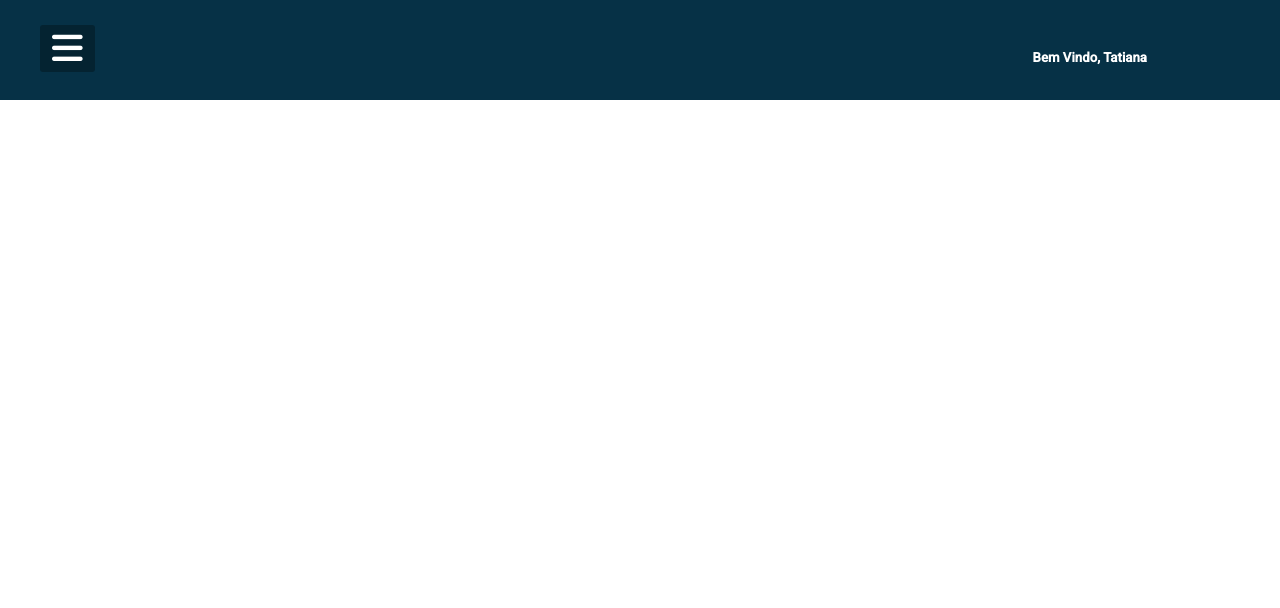
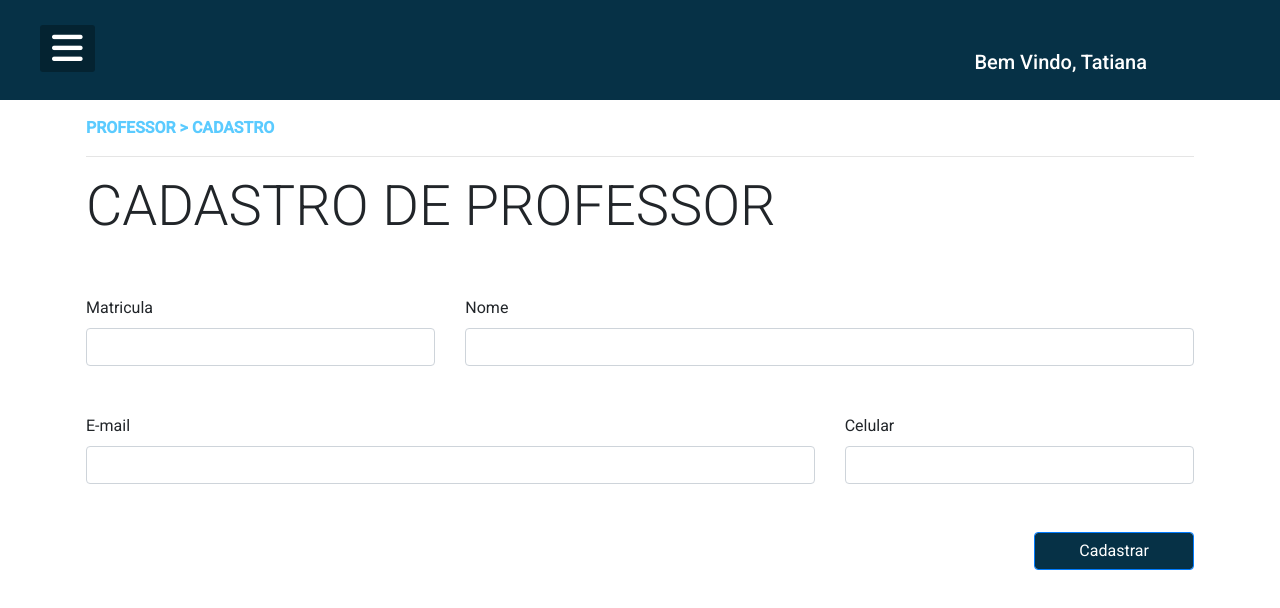
Before and after one commit to jclaudior/SAGAR_ANGULAR, an Angular app: page /professorCadastrar in a window 1280 px wide. Shown: the top 608 px of the page. Built offline with nearby package versions, Linux system fonts and the light colour scheme.

Commit message:
adicionado cadastro de professor

```diff
--- a/src/app/app.component.html
+++ b/src/app/app.component.html
@@ -1,5 +1,5 @@
 <input type="checkbox" id="check">
-<label for="check">
+<label for="check" class="btnlabel">
     <i class="fas fa-bars" id="btn"></i>
     <i class="fas fa-times" id="cancel"></i>
 </label>
@@ -51,4 +51,7 @@
 </div>
 <section>
     <app-header></app-header>
+    <div class="container p-3">
+        <router-outlet></router-outlet>
+    </div>
 </section>
--- a/src/app/app.module.ts
+++ b/src/app/app.module.ts
@@ -6,6 +6,7 @@ import { TurmaComponent } from './turma/turma.component';
 import { FormsModule }   from '@angular/forms';
 import { HeaderComponent } from './header/header.component';
 import { ProfessorCadastrarComponent } from './professor/professor-cadastrar/professor-cadastrar.component';
+import { AppRoutingModule } from './app-routing.module';
 
 @NgModule({
   declarations: [
@@ -17,6 +18,7 @@ import { ProfessorCadastrarComponent } from './professor/professor-cadastrar/pro
   imports: [
     BrowserModule,
     HttpClientModule,
+    AppRoutingModule,
     FormsModule
   ],
   providers: [],
--- a/src/app/professor/professor-cadastrar/professor-cadastrar.component.html
+++ b/src/app/professor/professor-cadastrar/professor-cadastrar.component.html
@@ -1 +1,26 @@
-<p>professor-cadastrar works!</p>
+<p class="textLinkHere">PROFESSOR > CADASTRO</p>
+<hr>
+<h6 class="display-4">CADASTRO DE PROFESSOR</h6>
+<div class="row">
+    <div class="col-4 mt-5">
+      <label>Matricula</label>
+      <input class="form-control">
+    </div>
+    <div class="col-8 mt-5">
+      <label>Nome</label>
+      <input class="form-control" type="text" [(ngModel)]="professor.nmProfessor" name="nmProfessor">
+    </div>
+    <div class="col-8 mt-5">
+      <label>E-mail</label>
+      <input class="form-control" type="text" [(ngModel)]="professor.dsEmail" name="dsEmail">
+    </div>
+    <div class="col-4 mt-5">
+      <label>Celular</label>
+      <input class="form-control" type="text" [(ngModel)]="professor.dsCelular" name="dsCelular">
+    </div>
+    <div class="col-10 mt-5">
+    </div>
+    <div class="col-2 mt-5">
+      <button class="btn btn-primary form-control" (click)="cadastrarProfessor()">Cadastrar</button>
+    </div>
+</div>
--- a/src/app/professor/professor-cadastrar/professor-cadastrar.component.ts
+++ b/src/app/professor/professor-cadastrar/professor-cadastrar.component.ts
@@ -1,3 +1,6 @@
+import { ProfessorService } from './../shared/professor.service';
+import { Professor } from './../shared/professor.model';
+import { FormsModule }   from '@angular/forms';
 import { Component, OnInit } from '@angular/core';
 
 @Component({
@@ -7,9 +10,23 @@ import { Component, OnInit } from '@angular/core';
 })
 export class ProfessorCadastrarComponent implements OnInit {
 
-  constructor() { }
+  professor: Professor = {
+    cdMatricula: null,
+    nmProfessor: null,
+    dsEmail: null,
+    dsCelular: null,
+    pwAcesso: null
+  };
+
+  constructor(private service: ProfessorService) { }
 
   ngOnInit(): void {
   }
 
+  cadastrarProfessor(): void{
+    console.log("");
+    this.service.postInserirProfessor(this.professor).subscribe(
+
+    );
+  }
 }
--- a/src/index.html
+++ b/src/index.html
@@ -6,9 +6,10 @@
   <base href="/">
   <meta name="viewport" content="width=device-width, initial-scale=1">
   <script src="https://kit.fontawesome.com/a076d05399.js"></script>
+  <link rel="stylesheet" href="https://cdn.jsdelivr.net/npm/bootstrap@4.5.3/dist/css/bootstrap.min.css" integrity="sha384-TX8t27EcRE3e/ihU7zmQxVncDAy5uIKz4rEkgIXeMed4M0jlfIDPvg6uqKI2xXr2" crossorigin="anonymous">
   <link rel="icon" type="image/x-icon" href="favicon.ico">
 </head>
 <body>
-  <app-root></app-root>
+    <app-root></app-root>
 </body>
 </html>
--- a/src/styles.css
+++ b/src/styles.css
@@ -6,7 +6,9 @@
   text-decoration: none;
 }
 body {
-  font-family: 'Roboto', sans-serif;
+  font-family: 'Roboto', sans-serif!important;
+  margin: 0px!important;
+  padding: 0px!important;
 }
 .sidebar {
   position: fixed;
@@ -90,6 +92,12 @@ label #cancel{
   padding: 4px 9px;
   transition: all .5s ease;
 }
+
+.btnlabel{
+    display: block!important;
+    margin-bottom: 0px!important;
+}
+
 #check:checked ~ .sidebar{
   left: 0;
 }
@@ -119,3 +127,14 @@ section{
     height: 100px;
     background: #063146;
 }
+
+
+.textLinkHere{
+  color: rgb(91, 203, 255);
+  font-weight: bolder;
+}
+
+
+.btn-primary{
+  background-color: #063146!important;
+}
```
Also changed, not shown: src/app/app-routing.module.ts (added, +29 -0 lines).
